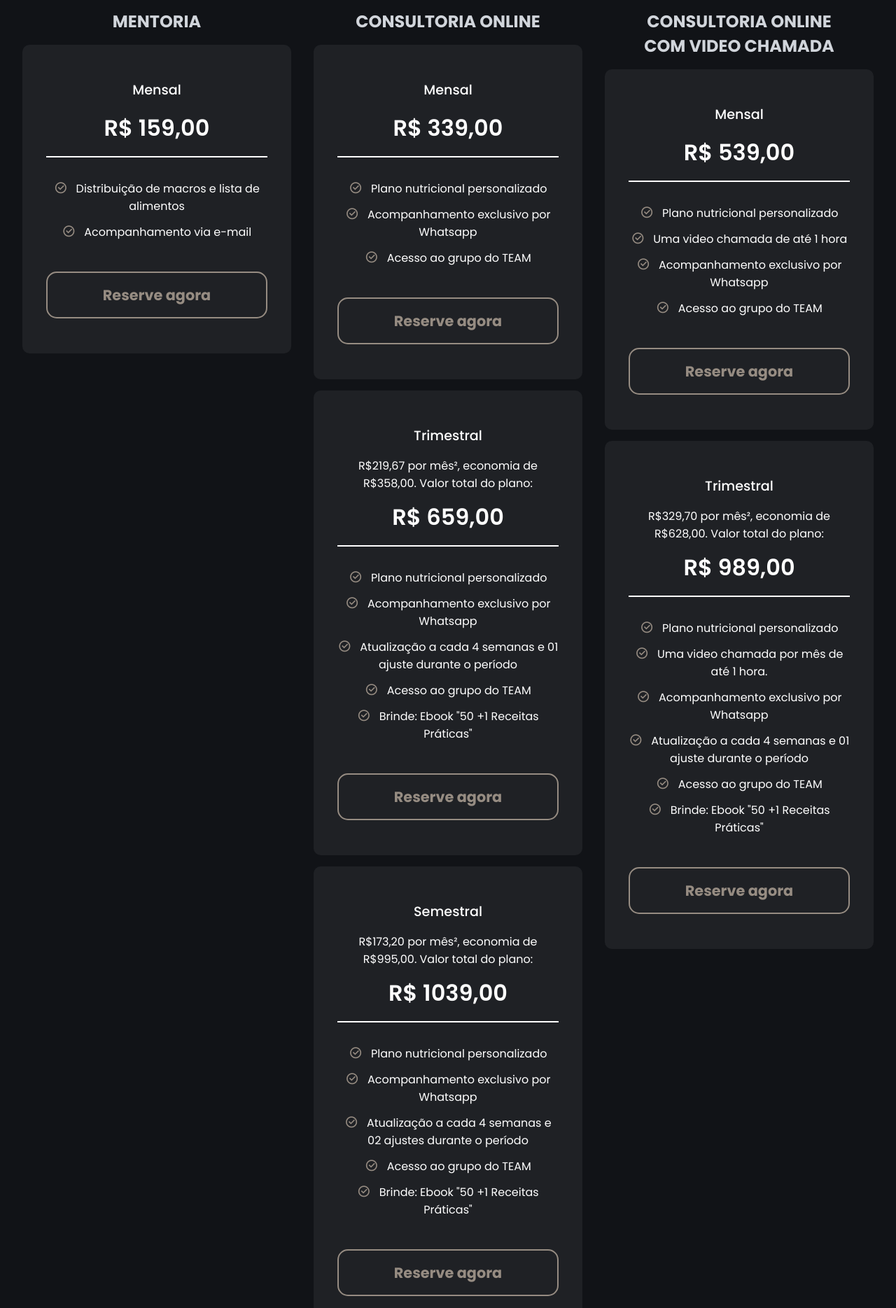
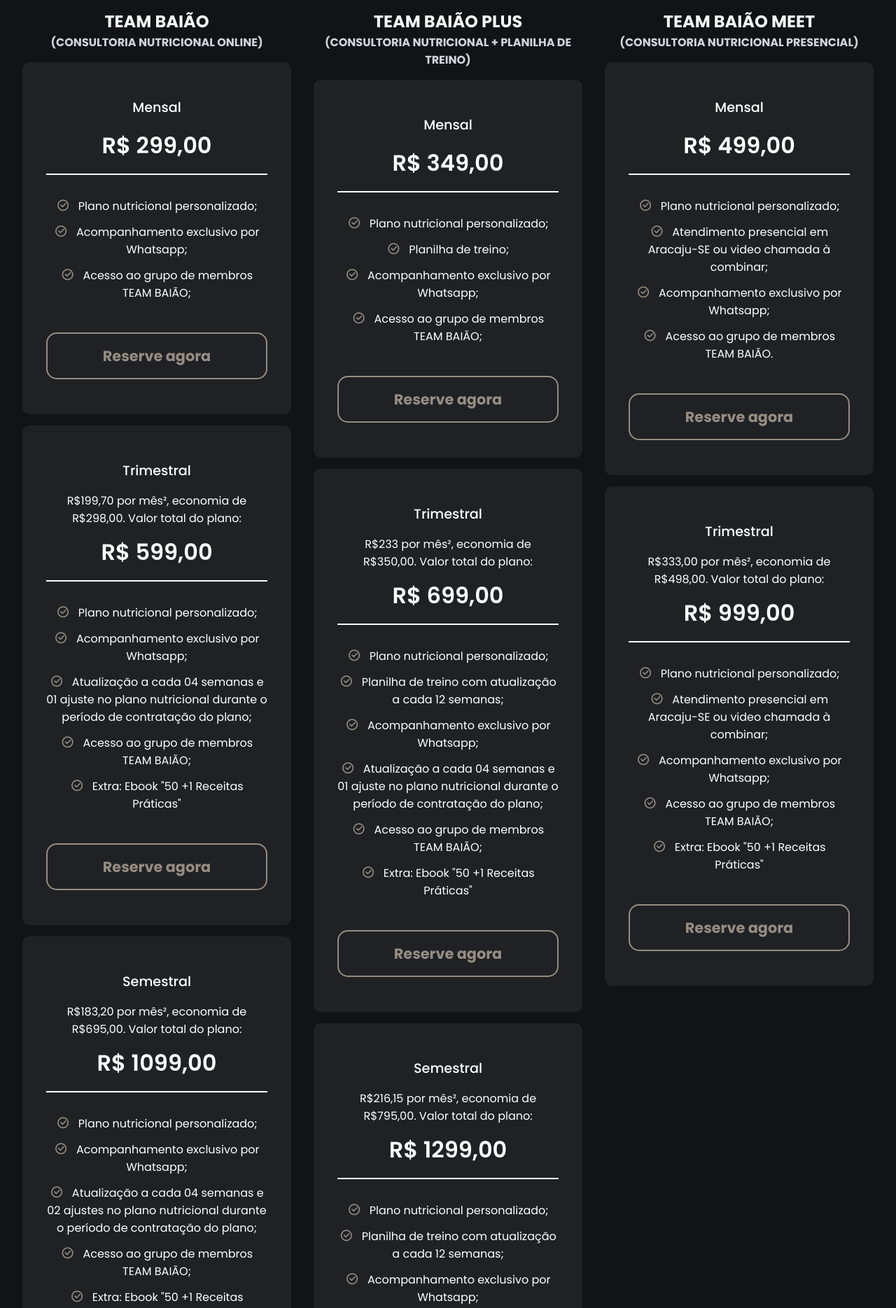
Before and after one commit to LucasMoraes94/CAROLBAIAO, a plain HTML site: page TEAMBAIAO/index.html in a window 1280 px wide. Shown: the part 3740-5609 px from the top of the page at 70% size. Drawn offline with nearby package versions, Linux system fonts and the light colour scheme.

Commit message:
alterações planos

```diff
--- a/TEAMBAIAO/index.html
+++ b/TEAMBAIAO/index.html
@@ -125,48 +125,31 @@
     <section class="section__container price__container" id="price">
       <h2 class="section__header box">PLANOS</h2>
       <h3 class="section__subheader box">Escolha um dos planos abaixo e realize a
-        sua reserva. Entrarei em contato o mais breve possível.*<br> *Sujeito a disponibilidade de vagas.
+        sua reserva. <br>Entrarei em contato o mais breve possível.*<br> *Sujeito a disponibilidade de vagas.
       </h3>
       <div class="price__grid" >
         <div class="price__card__container">
-        <h2 class="section__subheader box">
-          MENTORIA
+        <h2 style="color: whitesmoke;" class="section__subheader box">
+          TEAM BAIÃO
         </h2>
+        <h4 class="section__subheader box">
+          (CONSULTORIA NUTRICIONAL ONLINE)
+        </h4>
         <div class="price__card box">
           <div class="price__card__content">
             <h4>Mensal</h4>
-            <h3>R$ 159,00</h3>
+            <h3>R$ 299,00</h3>
             <p>
               <i class="ri-checkbox-circle-line"></i>
-              Distribuição de macros e lista de alimentos
+              Plano nutricional personalizado;
             </p>
             <p>
               <i class="ri-checkbox-circle-line"></i>
-              Acompanhamento via e-mail
-            </p>
-          </div>
-          <a href="https://forms.gle/S7KqH5gGBQDE9fPv8" class="btn price__btn">Reserve agora</a>
-        </div>
-      </div>
-      <div class="price__card__container">
-        <h2 class="section__subheader box">
-          CONSULTORIA ONLINE
-        </h2>
-        <div class="price__card box">
-          <div class="price__card__content">
-            <h4>Mensal</h4>
-            <h3>R$ 339,00</h3>
-            <p>
-              <i class="ri-checkbox-circle-line"></i>
-              Plano nutricional personalizado
+              Acompanhamento exclusivo por Whatsapp;
             </p>
             <p>
               <i class="ri-checkbox-circle-line"></i>
-              Acompanhamento exclusivo por Whatsapp
-            </p>
-            <p>
-              <i class="ri-checkbox-circle-line"></i>
-              Acesso ao grupo do TEAM
+              Acesso ao grupo de membros TEAM BAIÃO;
             </p>
           </div>
           <a href="https://forms.gle/bosgwJuRZvsDbk8M6" class="btn price__btn">Reserve agora</a>
@@ -174,27 +157,28 @@
         <div class="price__card box">
           <div class="price__card__content">
             <h4>Trimestral</h4>
-            <p>R$219,67 por mês², economia de R$358,00. Valor total do plano: </p>
-            <h3>R$ 659,00</h3>
+            <p>R$199,70 por mês², economia de R$298,00. Valor total do plano: </p>
+            <h3>R$ 599,00</h3>
             <p>
               <i class="ri-checkbox-circle-line"></i>
-              Plano nutricional personalizado
+              Plano nutricional personalizado;
             </p>
             <p>
               <i class="ri-checkbox-circle-line"></i>
-              Acompanhamento exclusivo por Whatsapp
+              Acompanhamento exclusivo por Whatsapp;
             </p>
             <p>
               <i class="ri-checkbox-circle-line"></i>
-              Atualização a cada 4 semanas e 01 ajuste durante o período
+              Atualização a cada 04 semanas e 01 ajuste no
+              plano nutricional durante o período de contratação do plano;
             </p>
             <p>
               <i class="ri-checkbox-circle-line"></i>
-              Acesso ao grupo do TEAM
+              Acesso ao grupo de membros TEAM BAIÃO;
             </p>
             <p>
               <i class="ri-checkbox-circle-line"></i>
-              Brinde: Ebook "50 +1 Receitas Práticas"
+              Extra: Ebook "50 +1 Receitas Práticas"
             </p>
           </div>
           <a href="https://forms.gle/bosgwJuRZvsDbk8M6" class="btn price__btn">Reserve agora</a>
@@ -202,27 +186,28 @@
         <div class="price__card box">
           <div class="price__card__content">
             <h4>Semestral</h4>
-            <p>R$173,20 por mês², economia de R$995,00. Valor total do plano: </p>
-            <h3>R$ 1039,00</h3>
+            <p>R$183,20 por mês², economia de R$695,00. Valor total do plano: </p>
+            <h3>R$ 1099,00</h3>
             <p>
               <i class="ri-checkbox-circle-line"></i>
-              Plano nutricional personalizado
+              Plano nutricional personalizado;
             </p>
             <p>
               <i class="ri-checkbox-circle-line"></i>
-              Acompanhamento exclusivo por Whatsapp
+              Acompanhamento exclusivo por Whatsapp;
             </p>
             <p>
               <i class="ri-checkbox-circle-line"></i>
-              Atualização a cada 4 semanas e 02 ajustes durante o período
+              Atualização a cada 04 semanas e 02 ajustes no
+              plano nutricional durante o período de contratação do plano;
             </p>
             <p>
               <i class="ri-checkbox-circle-line"></i>
-              Acesso ao grupo do TEAM
+              Acesso ao grupo de membros TEAM BAIÃO;
             </p>
             <p>
               <i class="ri-checkbox-circle-line"></i>
-              Brinde: Ebook "50 +1 Receitas Práticas"
+              Extra: Ebook "50 +1 Receitas Práticas"
             </p>
           </div>
           <a href="https://forms.gle/bosgwJuRZvsDbk8M6" class="btn price__btn">Reserve agora</a>
@@ -230,56 +215,190 @@
         <div class="price__card box">
           <div class="price__card__content">
             <h4>Anual</h4>
-            <p>R$165,75 por mês², economia de R$2079,00. Valor total do plano: </p>
-            <h3>R$ 1989,00</h3>
-            <p>
+            <p>R$166,70 por mês², economia de R$1589,00. Valor total do plano: </p>
+            <h3>R$ 1999,00</h3>
             <p>
               <i class="ri-checkbox-circle-line"></i>
-                Plano nutricional personalizado
+              Plano nutricional personalizado;
             </p>
             <p>
               <i class="ri-checkbox-circle-line"></i>
-                Acompanhamento exclusivo por Whatsapp
+              Acompanhamento exclusivo por Whatsapp;
             </p>
             <p>
               <i class="ri-checkbox-circle-line"></i>
-                Atualização a cada 4 semanas e 04 ajustes durante o período
+              Atualização a cada 04 semanas e 04 ajustes no
+              plano nutricional durante o período de contratação do plano;
             </p>
             <p>
               <i class="ri-checkbox-circle-line"></i>
-                Acesso ao grupo do TEAM
+              Acesso ao grupo de membros TEAM BAIÃO;
             </p>
             <p>
               <i class="ri-checkbox-circle-line"></i>
-                Brinde: Ebook "50 +1 Receitas Práticas"
+              Extra: Ebook "50 +1 Receitas Práticas"
             </p>
           </div>
           <a href="https://forms.gle/bosgwJuRZvsDbk8M6" class="btn price__btn">Reserve agora</a>
         </div>
       </div>
       <div class="price__card__container">
-        <h2 class="section__subheader box">
-          CONSULTORIA ONLINE<BR>COM VIDEO CHAMADA
+        <h2 style="color: whitesmoke;" class="section__subheader box">
+          TEAM BAIÃO PLUS
         </h2>
+        <h4 class="section__subheader box">
+          (CONSULTORIA NUTRICIONAL + PLANILHA DE TREINO)
+        </h4>
         <div class="price__card box">
           <div class="price__card__content">
             <h4>Mensal</h4>
-            <h3>R$ 539,00</h3>
+            <h3>R$ 349,00</h3>
             <p>
               <i class="ri-checkbox-circle-line"></i>
-              Plano nutricional personalizado
+                Plano nutricional personalizado;
+              <p>
+                <i class="ri-checkbox-circle-line"></i>
+                Planilha de treino;
               </p>
               <p>
                 <i class="ri-checkbox-circle-line"></i>
-             Uma video chamada de até 1 hora
+                Acompanhamento exclusivo por Whatsapp;
               </p>
               <p>
                 <i class="ri-checkbox-circle-line"></i>
-              Acompanhamento exclusivo por Whatsapp
+                Acesso ao grupo de membros TEAM BAIÃO;
+              </p>
+          </div>
+          <a href="https://forms.gle/BGoKr18ABg4FKdqBA" class="btn price__btn">Reserve agora</a>
+        </div>
+        <div class="price__card box">
+          <div class="price__card__content">
+            <h4>Trimestral</h4>
+            <p>R$233 por mês², economia de R$350,00. Valor total do plano: </p>
+            <h3>R$ 699,00</h3>
+            <p>
+              <i class="ri-checkbox-circle-line"></i>
+              Plano nutricional personalizado;
             </p>
             <p>
               <i class="ri-checkbox-circle-line"></i>
-              Acesso ao grupo do TEAM
+              Planilha de treino com atualização a cada 12 semanas;
+            </p>
+            <p>
+              <i class="ri-checkbox-circle-line"></i>
+              Acompanhamento exclusivo por Whatsapp;
+            </p>
+            <p>
+              <i class="ri-checkbox-circle-line"></i>
+              Atualização a cada 04 semanas e 01 ajuste no
+              plano nutricional durante o período de contratação do plano;
+            </p>
+            <p>
+              <i class="ri-checkbox-circle-line"></i>
+              Acesso ao grupo de membros TEAM BAIÃO;
+            </p>
+            <p>
+              <i class="ri-checkbox-circle-line"></i>
+              Extra: Ebook "50 +1 Receitas Práticas"
+            </p>
+          </div>
+          <a href="https://forms.gle/BGoKr18ABg4FKdqBA" class="btn price__btn">Reserve agora</a>
+        </div>
+        <div class="price__card box">
+          <div class="price__card__content">
+            <h4>Semestral</h4>
+            <p>R$216,15 por mês², economia de R$795,00. Valor total do plano: </p>
+            <h3>R$ 1299,00</h3>
+            <p>
+              <i class="ri-checkbox-circle-line"></i>
+              Plano nutricional personalizado;
+            </p>
+            <p>
+              <i class="ri-checkbox-circle-line"></i>
+              Planilha de treino com atualização a cada 12 semanas;
+            </p>
+            <p>
+              <i class="ri-checkbox-circle-line"></i>
+              Acompanhamento exclusivo por Whatsapp;
+            </p>
+            <p>
+              <i class="ri-checkbox-circle-line"></i>
+              Atualização a cada 04 semanas e 02 ajustes no
+              plano nutricional durante o período de contratação do plano;
+            </p>
+            <p>
+              <i class="ri-checkbox-circle-line"></i>
+              Acesso ao grupo de membros TEAM BAIÃO;
+            </p>
+            <p>
+              <i class="ri-checkbox-circle-line"></i>
+              Extra: Ebook "50 +1 Receitas Práticas"
+            </p>
+          </div>
+          <a href="https://forms.gle/BGoKr18ABg4FKdqBA" class="btn price__btn">Reserve agora</a>
+        </div>
+        <div class="price__card box">
+          <div class="price__card__content">
+            <h4>Anual</h4>
+            <p>R$199,90 por mês², economia de R$1789,00. Valor total do plano: </p>
+            <h3>R$ 2399,00</h3>
+            <p>
+              <p>
+                <i class="ri-checkbox-circle-line"></i>
+                Plano nutricional personalizado;
+              </p>
+              <p>
+                <i class="ri-checkbox-circle-line"></i>
+                Planilha de treino com atualização a cada 12 semanas;
+              </p>
+              <p>
+                <i class="ri-checkbox-circle-line"></i>
+                Acompanhamento exclusivo por Whatsapp;
+              </p>
+              <p>
+                <i class="ri-checkbox-circle-line"></i>
+                Atualização a cada 04 semanas e 04 ajustes no
+                plano nutricional durante o período de contratação do plano;
+              </p>
+              <p>
+                <i class="ri-checkbox-circle-line"></i>
+                Acesso ao grupo de membros TEAM BAIÃO;
+              </p>
+              <p>
+                <i class="ri-checkbox-circle-line"></i>
+                Extra: Ebook "50 +1 Receitas Práticas"
+              </p>
+          </div>
+          <a href="https://forms.gle/BGoKr18ABg4FKdqBA" class="btn price__btn">Reserve agora</a>
+        </div>
+      </div>
+      <div class="price__card__container">
+        <h2 style="color: whitesmoke;" class="section__subheader box">
+          TEAM BAIÃO MEET
+        </h2>
+        <h4 class="section__subheader box">
+          (CONSULTORIA NUTRICIONAL PRESENCIAL)
+        </h4>
+        <div class="price__card box">
+          <div class="price__card__content">
+            <h4>Mensal</h4>
+            <h3>R$ 499,00</h3>
+            <p>
+              <i class="ri-checkbox-circle-line"></i>
+              Plano nutricional personalizado;
+            </p>
+            <p>
+              <i class="ri-checkbox-circle-line"></i>
+             Atendimento presencial em Aracaju-SE ou video chamada
+             à combinar;
+            </p>
+            <p>
+              <i class="ri-checkbox-circle-line"></i>
+              Acompanhamento exclusivo por Whatsapp;
+            </p>
+            <p>
+              <i class="ri-checkbox-circle-line"></i>
+              Acesso ao grupo de membros TEAM BAIÃO.
             </p>
           </div>
           <a href="https://forms.gle/TSkkwh8iaSqDVVN18" class="btn price__btn">Reserve agora</a>
@@ -287,31 +406,28 @@
         <div class="price__card box">
           <div class="price__card__content">
             <h4>Trimestral</h4>
-            <p>R$329,70 por mês², economia de R$628,00. Valor total do plano: </p>
-            <h3>R$ 989,00</h3>
+            <p>R$333,00 por mês², economia de R$498,00. Valor total do plano: </p>
+            <h3>R$ 999,00</h3>
             <p>
               <i class="ri-checkbox-circle-line"></i>
-              Plano nutricional personalizado
+              Plano nutricional personalizado;
             </p>
             <p>
               <i class="ri-checkbox-circle-line"></i>
-             Uma video chamada por mês de até 1 hora.
+             Atendimento presencial em Aracaju-SE ou video chamada
+             à combinar;
             </p>
             <p>
               <i class="ri-checkbox-circle-line"></i>
-              Acompanhamento exclusivo por Whatsapp
+              Acompanhamento exclusivo por Whatsapp;
             </p>
             <p>
               <i class="ri-checkbox-circle-line"></i>
-              Atualização a cada 4 semanas e 01 ajuste durante o período
+              Acesso ao grupo de membros TEAM BAIÃO;
             </p>
             <p>
               <i class="ri-checkbox-circle-line"></i>
-              Acesso ao grupo do TEAM
-            </p>
-            <p>
-              <i class="ri-checkbox-circle-line"></i>
-              Brinde: Ebook "50 +1 Receitas Práticas"
+              Extra: Ebook "50 +1 Receitas Práticas"
             </p>
           </div>
           <a href="https://forms.gle/TSkkwh8iaSqDVVN18" class="btn price__btn">Reserve agora</a>
```
Lines whose indentation alone changed are shown as unchanged.
